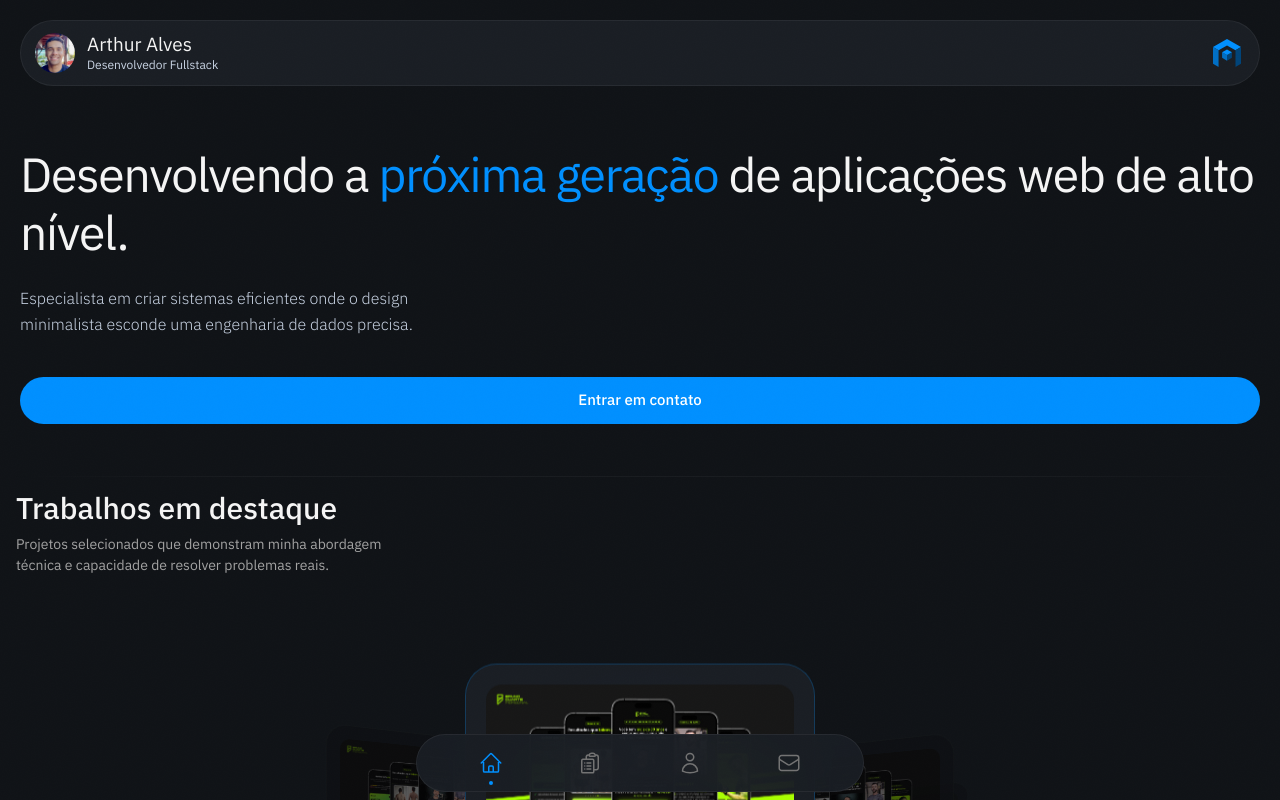
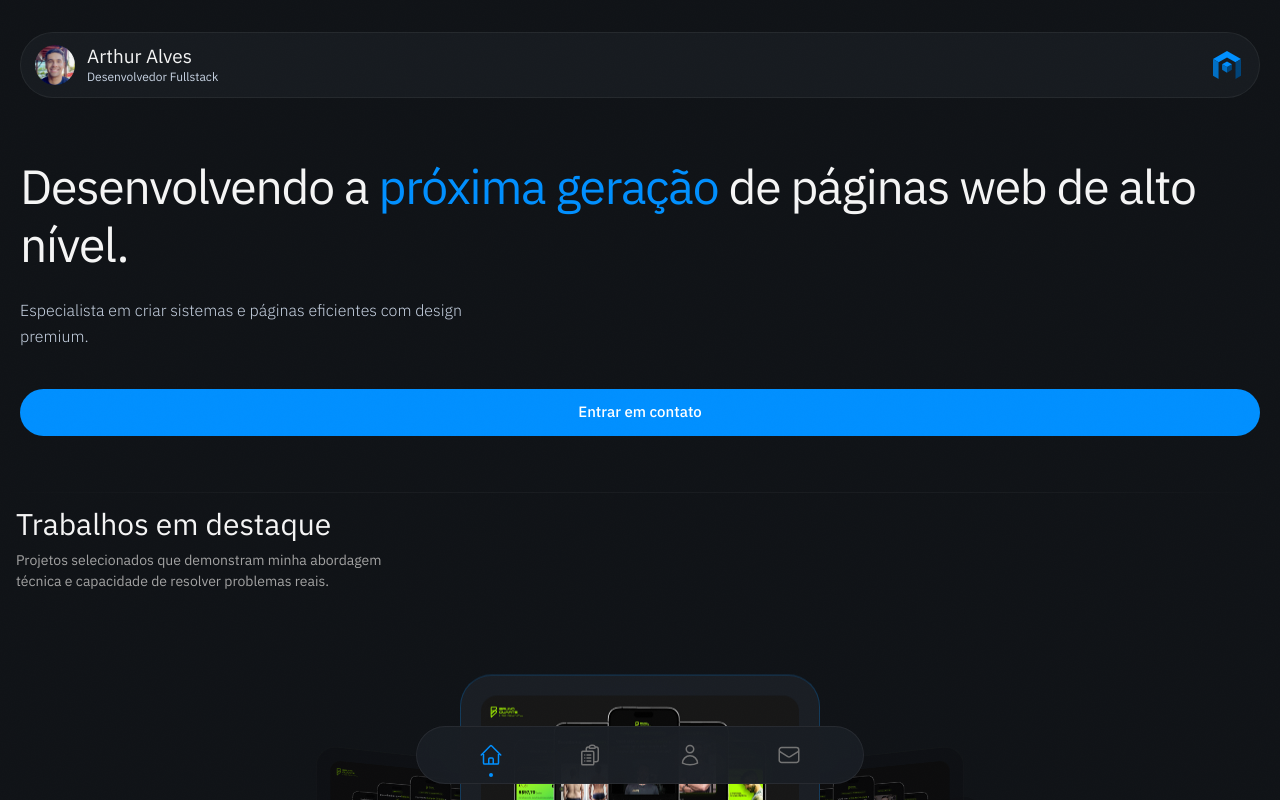
Before and after one commit to arthursingularity/portfolio, a Next.js app: page / in a window 1280 px wide. Shown: the top 800 px of the page. Built offline with nearby package versions, Linux system fonts and the light colour scheme.

Commit message:
updated!

```diff
--- a/src/components/Header.js
+++ b/src/components/Header.js
@@ -113,7 +113,7 @@ export default function Header() {
   }, []);
 
   return (
-    <nav className="fixed bottom-0 left-0 right-0 z-40 px-4 pb-2">
+    <nav className="fixed bottom-0 left-0 right-0 z-40 px-4 pb-4">
       <div className="max-w-md mx-auto bg-[#1a1e24]/95 border border-[rgba(255,255,255,0.06)] rounded-full px-6 py-2 flex items-center justify-around backdrop-blur-xl">
         {navItems.map((item) => {
           const isActive = activeSection === item.sectionId;
--- a/src/components/Hero.js
+++ b/src/components/Hero.js
@@ -6,11 +6,14 @@ export default function Hero() {
   return (
     <section
       id="hero"
-      className="relative flex flex-col p-5"
+      className="relative flex flex-col p-5 pt-8 pb-6 overflow-hidden"
     >
+
+      {/* Content layer */}
+      <div className="relative z-10 flex flex-col">
         {/* Profile card */}
         <div className="opacity-0 animate-fade-in-up animate-delay-100 mb-10">
-        <div className="flex justify-between w-full items-center bg-[#1a1e24] rounded-full px-3.5 py-3 border border-[rgba(255,255,255,0.06)]">
+          <div className="flex justify-between w-full items-center bg-[#1a1e24]/80 backdrop-blur-sm rounded-full px-3.5 py-3 border border-[rgba(255,255,255,0.06)]">
             <div className="flex space-x-3">
               <Image
                 src="/imagens/profile.png"
@@ -34,16 +37,15 @@ export default function Hero() {
         </div>
 
         {/* Main heading */}
-      <h1 className="opacity-0 mt-5 animate-fade-in-up animate-delay-200 text-[32px] sm:text-4xl lg:text-5xl font-regular text-neutral-100 leading-[1.2] tracking-tight mb-6">
+        <h1 className="opacity-0 mt-5 animate-fade-in-up animate-delay-200 text-[36px] sm:text-4xl lg:text-5xl font-regular text-neutral-100 leading-[1.2] tracking-tight mb-6">
           Desenvolvendo a{" "}
           <span className="text-accent">próxima geração</span> de
-        aplicações web de alto nível.
+          páginas web de alto nível.
         </h1>
 
         {/* Subtitle */}
-      <p className="opacity-0 animate-fade-in-up animate-delay-300 text-[15px] sm:text-base font-light text-[#C9D4E4] leading-relaxed mb-10 max-w-md">
-        Especialista em criar sistemas eficientes onde o design minimalista
-        esconde uma engenharia de dados precisa.
+        <p className="opacity-0 animate-fade-in-up animate-delay-300 text-[15px] sm:text-base font-extralight text-[#C9D4E4] leading-relaxed mb-10 max-w-md">
+          Especialista em criar sistemas e páginas eficientes com design premium.
         </p>
 
         {/* CTA Button */}
@@ -54,6 +56,7 @@ export default function Hero() {
             Entrar em contato
           </button>
         </div>
+      </div>
     </section>
   );
 }
--- a/src/components/Projects.js
+++ b/src/components/Projects.js
@@ -230,7 +230,7 @@ export default function Projects() {
     <section id="projects" className="relative mt-8 overflow-hidden">
       {/* Section header */}
       <div className="mb-6 py-3 px-4" ref={revealRef}>
-        <h2 className="text-[24px] sm:text-3xl font-medium text-neutral-100 leading-tight" data-reveal>
+        <h2 className="text-[24px] sm:text-3xl font-regular text-neutral-100 leading-tight" data-reveal>
           Trabalhos em destaque
         </h2>
         <p className="text-[14px] text-neutral-400 mt-2 max-w-sm" data-reveal data-reveal-delay="100">
@@ -271,7 +271,7 @@ export default function Projects() {
                 className="absolute left-1/2 top-1/2"
                 style={{
                   width: "90%",
-                  maxWidth: "350px",
+                  maxWidth: "360px",
                   transform: `
                     translate(-50%, -50%)
                     translateX(${t.x}%)
@@ -307,7 +307,7 @@ export default function Projects() {
 
                   {/* Project image */}
                   {project.image && (
-                    <div className="relative w-full h-[160px] rounded-2xl overflow-hidden mb-4 bg-[rgba(255,255,255,0.02)]">
+                    <div className="relative w-full h-[170px] rounded-2xl overflow-hidden mb-4 bg-[rgba(255,255,255,0.02)]">
                       <Image
                         src={project.image}
                         alt={project.title}
```
Also changed, not shown: public/imagens/projects/brunoduartepersonal.jpg. Lines whose indentation alone changed are shown as unchanged.
